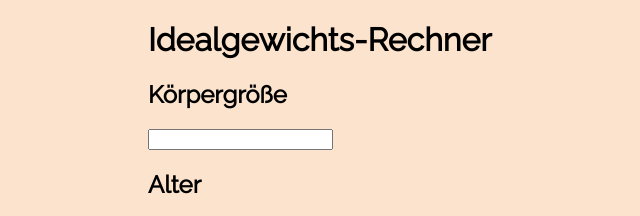
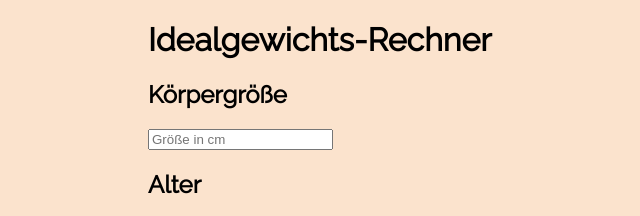
Before and after one commit to denitze/ideal-weight-calculator, a plain HTML site: page index.html in a window 1280 px wide. Shown: the top 216 px of the page, 172-812 px from the left. Drawn offline with Linux system fonts and the light colour scheme.

Commit message:
change placeholder

```diff
--- a/index.html
+++ b/index.html
@@ -12,7 +12,7 @@
 
 <form action="">
     <label for="groesse"><h2>Körpergröße</h2></label>
-    <input type="number" name="groesse" id="groesse">
+    <input type="number" name="groesse" id="groesse" placeholder="Größe in cm">
 
     <label for="age"><h2>Alter</h2></label>
     <input type="number" name="age" id="age">
```
